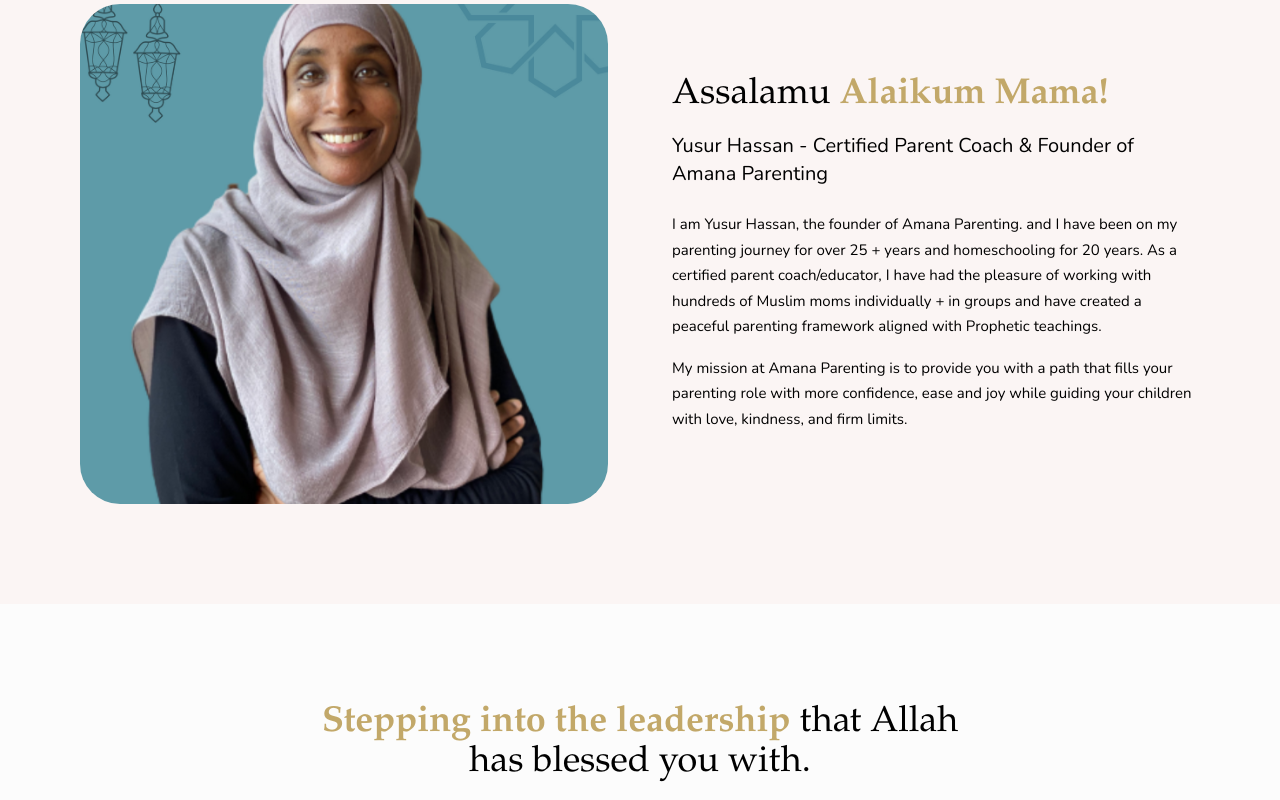
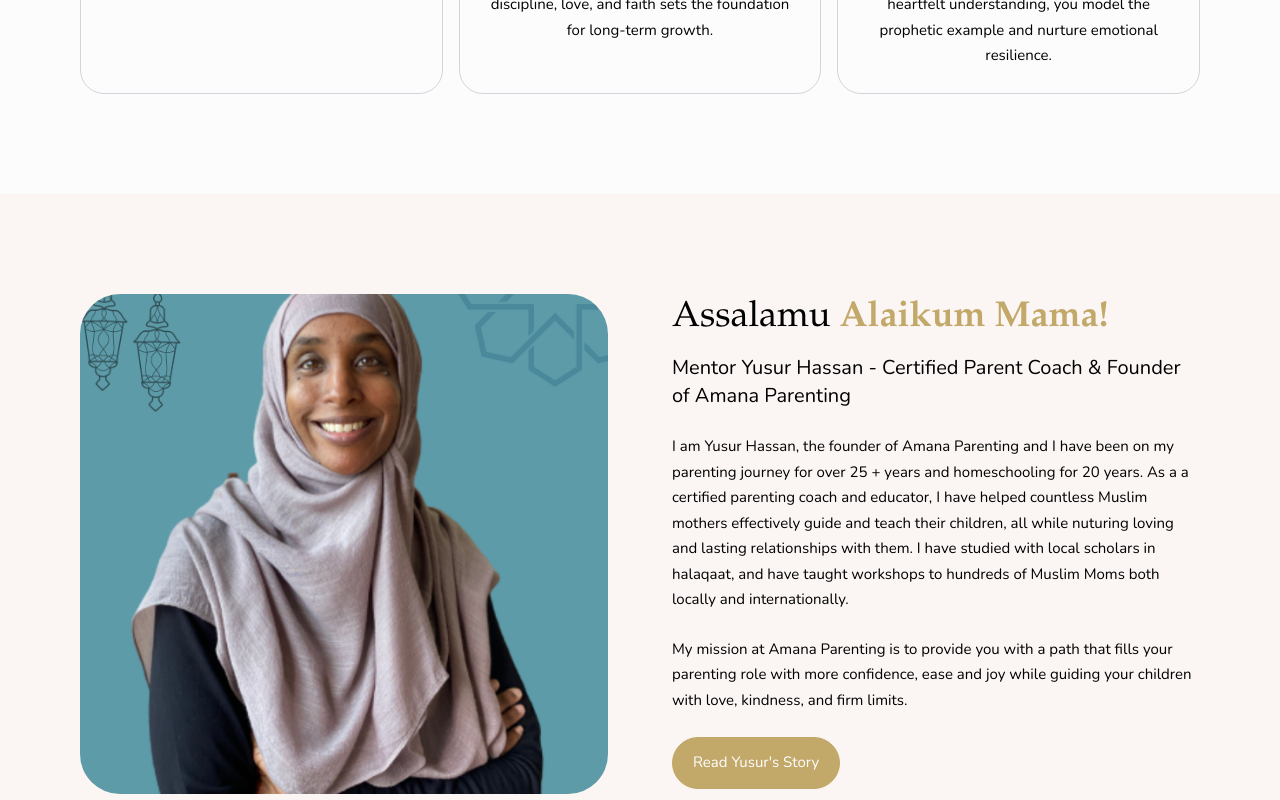
Before and after one commit to rahmamahdi02/amana-parenting, a React (Vite) app: page / in a window 1280 px wide. Shown: the part 2020-2820 px from the top of the page. Built offline with nearby package versions, Linux system fonts and the light colour scheme.

Commit message:
yah girl is tiredt

```diff
--- a/src/App.jsx
+++ b/src/App.jsx
@@ -34,16 +34,14 @@
       <main>
         <Hero />
         <Counter/>
+        <Benefits />
+        <About />
+        <Contact />
         <Treatmants />
-        <About />
-        <Benefits />
+        <Faq />
         <Cta/>
-        {/* <Contact /> */}
-        <Faq />
         <Connect/>
-        <div className="bg-primaryColor text-white p-6">
-      Tailwind is working if you see this colored box
-    </div>
+        <Footer />
       </main>
     </>
   );
--- a/src/components/About.jsx
+++ b/src/components/About.jsx
@@ -1,27 +1,91 @@
-import aboutImg from '../assets/about-img.png';
+import { useState } from "react";
+import aboutImg from "../assets/about-img.png";
 
 export default function About() {
+  const [showModal, setShowModal] = useState(false);
+
   return (
-    <section id="o-meni" className='bg-primaryColor-light'>
+    <section id="o-meni" className="bg-primaryColor-light relative">
       <div className="wrapper py-[75px] lg:py-[100px]">
-        <div className='flex flex-col items-center md:flex-row gap-8 xl:gap-16'>
-        <div className='md:w-1/2 h-[500px] rounded-[40px] overflow-hidden'>
-          <img className='object-cover w-full h-full' src={aboutImg} alt="" />
+        <div className="flex flex-col items-center md:flex-row gap-8 xl:gap-16">
+          {/* Image */}
+          <div className="md:w-1/2 h-[500px] rounded-[40px] overflow-hidden">
+            <img className="object-cover w-full h-full" src={aboutImg} alt="About Yusur Hassan" />
           </div>
-        <div className='md:w-1/2'>
-          <h2 className='mb-4'>Assalamu <span className='text-primaryColor font-bold'>Alaikum Mama!</span></h2>
-          <p className='text-xl mb-6'>
-            Yusur Hassan - Certified Parent Coach & Founder of Amana Parenting
+
+          {/* Text Content */}
+          <div className="md:w-1/2">
+            <h2 className="mb-4">
+              Assalamu{" "}
+              <span className="text-primaryColor font-bold">Alaikum Mama!</span>
+            </h2>
+            <p className="text-xl mb-6">
+              Mentor Yusur Hassan - Certified Parent Coach & Founder of Amana Parenting
             </p>
-          <p className='mb-4'>
-          I am Yusur Hassan, the founder of Amana Parenting. and I have been on my parenting journey for over 25 + years and homeschooling for 20 years. As a certified parent coach/educator, I have had the pleasure of working with hundreds of Muslim moms individually + in groups and have created a peaceful parenting framework aligned with Prophetic teachings.
+            <p className="mb-6">
+              I am Yusur Hassan, the founder of Amana Parenting and I have been on my parenting journey for over 25 + years and homeschooling for 20 years.  As a a certified parenting coach and educator, I have helped countless Muslim mothers  effectively guide and teach their children, all while nuturing loving and lasting relationships with them. I have studied with local scholars in halaqaat, and have taught workshops to hundreds of Muslim Moms both locally and internationally.
+            </p>
+            <p className="mb-6">
+            My mission at Amana Parenting is to provide you with a path that fills your parenting role with more confidence, ease and joy while guiding your children with love, kindness, and firm limits.            </p>
+
+            <button
+              onClick={() => setShowModal(true)}
+              className="btn btn-primary"
+            >
+              Read Yusur's Story
+            </button>
+          </div>
+        </div>
+      </div>
+
+      {showModal && (
+        <div className="fixed inset-0 bg-black bg-opacity-50 flex justify-center items-center z-50 px-4">
+          <div className="bg-primaryColor-light text-black rounded-[40px] max-w-2xl w-full p-6 relative mt-12 mb-12 overflow-auto max-h-[90vh]">
+            {/* Close button - gold and more centered on the right */}
+            <button
+              onClick={() => setShowModal(false)}
+              className="absolute right-6 top-4 md:top-1/2 md:-translate-y-1/2 text-[#D4AF37] text-3xl font-bold hover:opacity-80"
+              aria-label="Close modal"
+            >
+              ×
+            </button>
+
+            {/* Modal Content */}
+            <h2 className="text-3xl font-serif mb-4">
+              My Story
+            </h2>
+            <div className="space-y-4 text-[17px] leading-relaxed">
+              <p>
+                There was a time after my fourth daughter was born, when I felt like I was merely surviving motherhood.
               </p>
               <p>
-          My mission at Amana Parenting is to provide you with a path that fills your parenting role with more confidence, ease and joy while guiding your children with love, kindness, and firm limits.
+                I thought that if my children would just listen, then I could maintain my calm loving approach, rather than sounding like a drill sergeant.
+              </p>
+              <p>
+                I knew it but hadn’t yet internalized it. If we get that our children belong to Allah, then we get that they are whole, and they are not a project for us to fix or control. We can lovingly but firmly guide them rather than fix them.
+              </p>
+              <p>
+                When I learned about the inner-parenting work a.k.a emotional regulation and the shifting of parenting mindsets, I realized that I needed to get curious and not furious in order to understand their behavior. I was able to come from a place of empathy and connection in my interactions with my children while still providing healthy guidelines. I experienced more joy with my children, while trusting in Allah’s perfect plan for them.
+              </p>
+              <p>
+                Now I am more confident to parent from a place of tawakul “trust in Allah” and Iman—a beautiful place to parent from.
+              </p>
+              <p>
+                And so, I'm dedicated to working with Muslim moms who feel stuck in their parenting, who want so badly to fulfill this beautiful Amana but who do not know how to confidently and easily address their parenting challenges.
+              </p>
+              <p>
+                As a certified parenting coach and educator, I have helped countless Muslim mothers effectively guide and teach their children, all while nurturing loving and lasting relationships with them. I have studied with local scholars in halaqaat, and have taught workshops to hundreds of Muslim Moms both locally and internationally.
+              </p>
+              <p>
+                When my daughters hit their pre-teen years, I reached the breaking point. I felt there were more power struggles and disconnection in my home instead of the joy and peace that I wanted for my family. It was painful to feel like I was failing at my most important role: being a mother.
+              </p>
+              <p>
+                Speaking with a mentor helped me to realize that I am responsible for my own emotional baggage, my ability to manage my parenting triggers and the painful lack of empathy I had for myself and my children. My mentor reminded me of an important truth: children are an “amana” — a trust from Allah — and they belong to Him alone!
               </p>
             </div>
           </div>
         </div>
+      )}
     </section>
   );
 }
--- a/src/components/Contact.jsx
+++ b/src/components/Contact.jsx
@@ -22,20 +22,7 @@
           <img src={speakerEventsImage} alt="Speaking Events" className="max-w-full h-auto" />
         </div>
         </SectionTitle>
-        <div className="grid md:grid-cols-3 gap-4 mb-8">
-          {contactInformations.map((item, index) => (
-            <Card
-              key={index}
-              link={item.contactLink}
-              icon={item.contactIcon}
-              title={item.contactTitle}
-              desc={item.contactInformation}
-            />
-          ))}
         </div>
-
-
-      </div>
     </section>
   );
 }
--- a/src/components/Footer.jsx
+++ b/src/components/Footer.jsx
@@ -3,8 +3,8 @@
   const currentYear = new Date().getFullYear()
 
   return (
-    <footer className="wrapper my-[50px] lg:my-[100px] md:text-center">
-        <p>&copy; {currentYear} Amana Parenting LLC.</p>
+    <footer className="bg-primaryColor text-white p-6">
+    © 2025 Amana Parenting LLC. All rights reserved.
     </footer>
   )
 }
--- a/src/data.js
+++ b/src/data.js
@@ -59,7 +59,7 @@
       treatmantTitle: 'Confident Mamas Monthly Membership',
       treatmantDesc: 'Join a nurturing, Sunnah-based parenting community designed to support Muslim moms in building peaceful, purposeful homes. Through live coaching, monthly workshops, and a supportive sisterhood, you’ll gain the tools and mindset to lead your family with calm authority and deep connection.',
       treatmantPrice: '$37/month membership.',
-      treatmantButtonText: "Coming June 2025",
+      treatmantButtonText: "Join for June 2025 Launch",
     },
   ];
 
@@ -105,7 +105,7 @@
   ];
 
   export const faq = [
-    {question: 'What is “Sunnah-Based Discipline” and how is it different from gentle parenting and other mainstream approaches?', answer: 'Sunnah-Based Discipline is a gentle yet firm approach rooted in the Prophetic example—balancing mercy with boundaries. Unlike mainstream methods that often conflict with Islamic values, this approach helps you guide your children with love, structure, and deep spiritual alignment.'},
+    {question: 'What is “sunnah-based discipline” and how is it different from gentle parenting and other mainstream approaches?', answer: 'Sunnah-Based Discipline is a gentle yet firm approach rooted in the Prophetic example—balancing mercy with boundaries. Unlike mainstream methods that often conflict with Islamic values, this approach helps you guide your children with love, structure, and deep spiritual alignment.'},
     {question: 'What’s the difference between the monthly membership and 1:1 coaching?', answer: 'The monthly membership offers group support through live Q&As, workshops, and a private community—perfect if you want consistent guidance and connection with other Muslim moms.The 1:1 coaching is a personalized deep dive, where we work together privately to address your unique parenting challenges. You can start by booking a free Clarity Call to see if it’s the right fit.'},
     {question: 'I struggle with consistency and staying calm. Will coaching work for me?', answer: 'Absolutely. Many parents come to Amana Parenting feeling overwhelmed, reactive, or unsure where to start. Our method is built around progress, not perfection. You’ll get practical tools and mindset shifts that help you stay calm, consistent, and confident—one small step at a time.'},
     {question: 'I’m not sure which option is right for me. How do I decide?', answer: 'If you’re looking for community, steady tools, and flexible learning—start with the membership. If you feel stuck in a cycle of frustration or need tailored support for your child or family dynamic, the Clarity Call is your first step toward private coaching. I’ll help you map out a clear path forward'},
```
Lines whose indentation alone changed are shown as unchanged.
